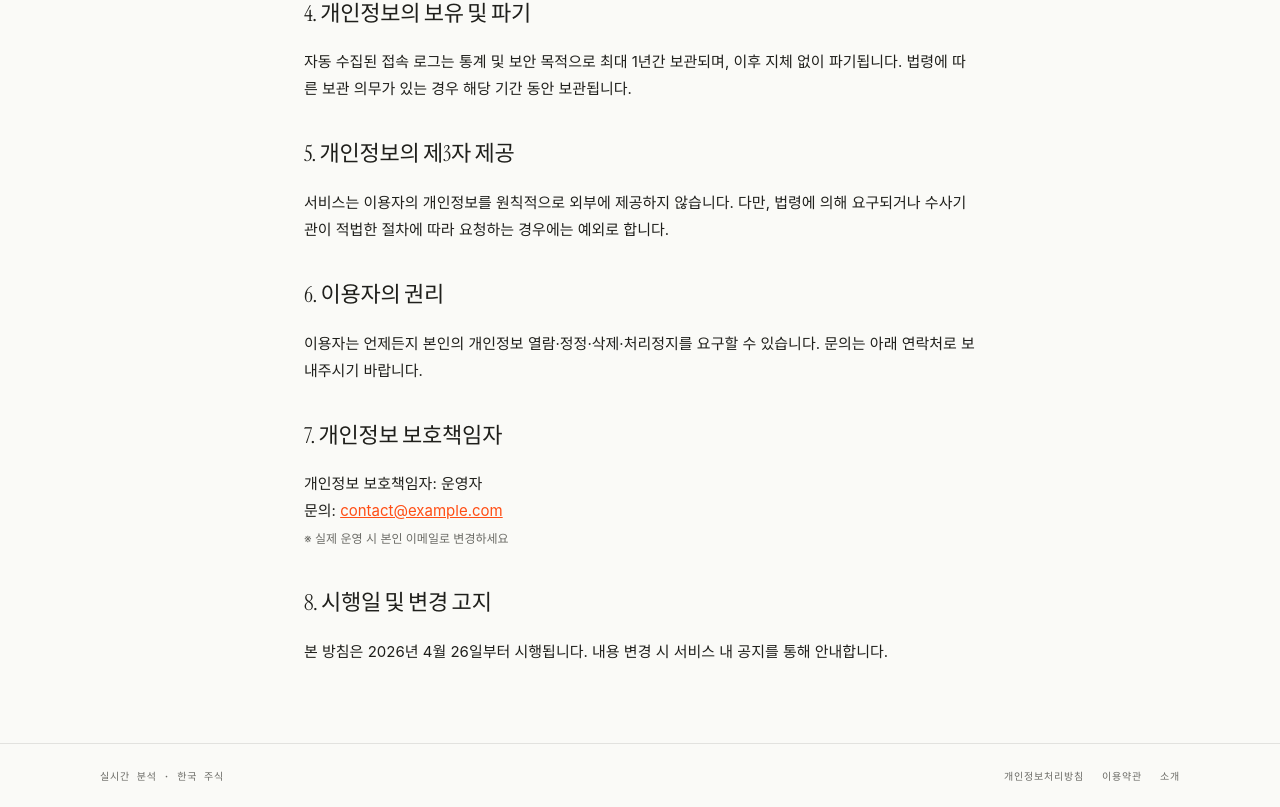
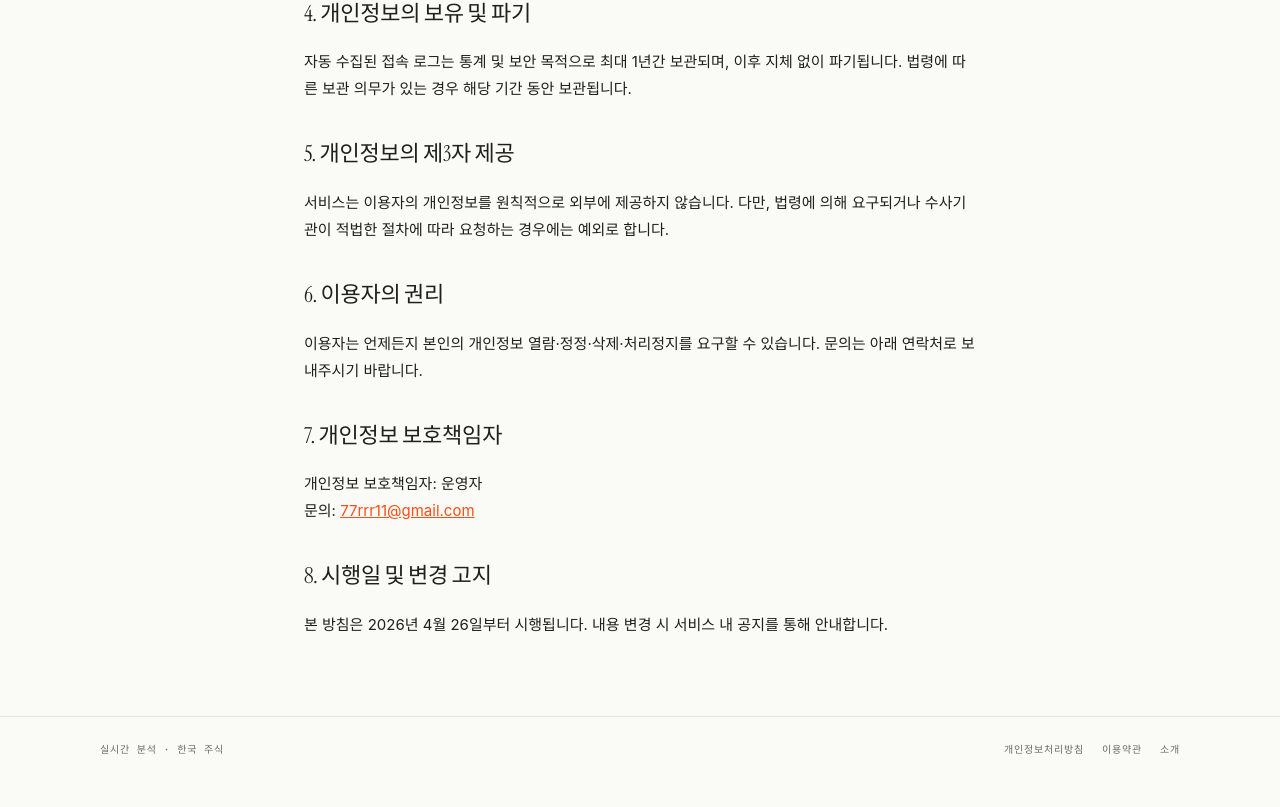
Before and after one commit to g33571-gif/stockcheck, a Next.js app: page /privacy in a window 1280 px wide. Shown: the part 955-1762 px from the top of the page. After the commit the page ends 1735 px from the top, so only its background shows below. Built offline with nearby package versions, Linux system fonts and the light colour scheme; a web font is replaced by a local one.

Commit message:
Update page.js

```diff
--- a/app/privacy/page.js
+++ b/app/privacy/page.js
@@ -62,8 +62,7 @@ export default function Privacy() {
       <h2 style={sectionStyle}>7. 개인정보 보호책임자</h2>
       <p style={pStyle}>
         개인정보 보호책임자: 운영자<br/>
-        문의: <a href="mailto:contact@example.com" style={{ color: "#FF4D14" }}>contact@example.com</a>
-        <br/><span style={{ fontSize: 12, color: "#6B6B66" }}>※ 실제 운영 시 본인 이메일로 변경하세요</span>
+        문의: <a href="mailto:contact@example.com" style={{ color: "#FF4D14" }}>77rrr11@gmail.com</a>
       </p>
 
       <h2 style={sectionStyle}>8. 시행일 및 변경 고지</h2>
```
